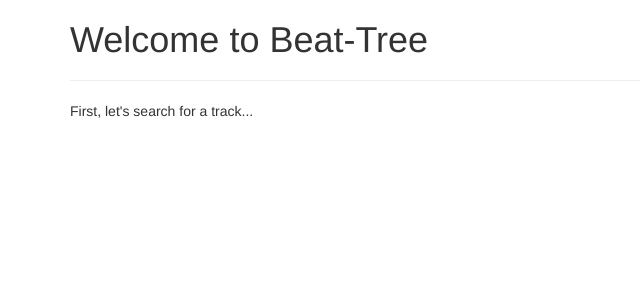
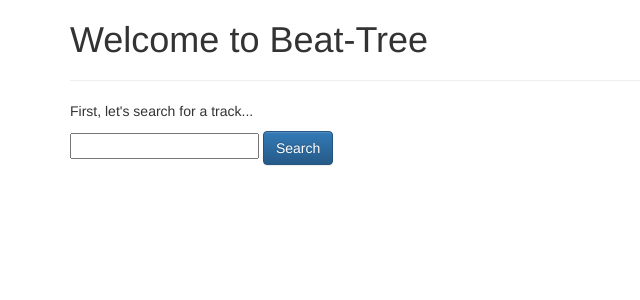
Before and after one commit to no-jochs/Beat-Tree, a Rails app: page / in a window 1280 px wide. Shown: the top 300 px of the page, without its empty margins (0-640 px from the left). Run offline with Rails 7, Linux system fonts and the light colour scheme; style sheets or scripts are compiled from the project's sources; some libraries are stand-ins or nearby versions.

Commit message:
Adding a search box

```diff
--- a/app/views/static_pages/index.html.erb
+++ b/app/views/static_pages/index.html.erb
@@ -1,3 +1,4 @@
 <h1>Welcome to Beat-Tree</h1>
 <hr>
 <p>First, let's search for a track...</p>
+<input type='text' id="spotify-search" value=""> <button type="button" class="btn btn-primary" onclick="BTSearch();">Search</button>
```
